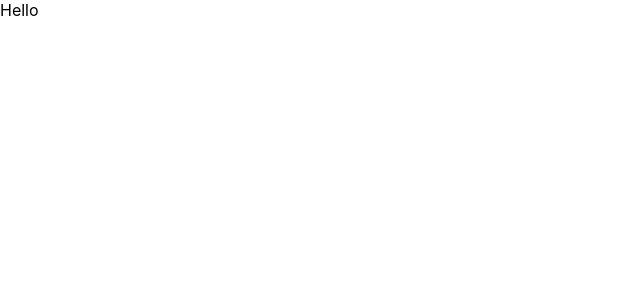
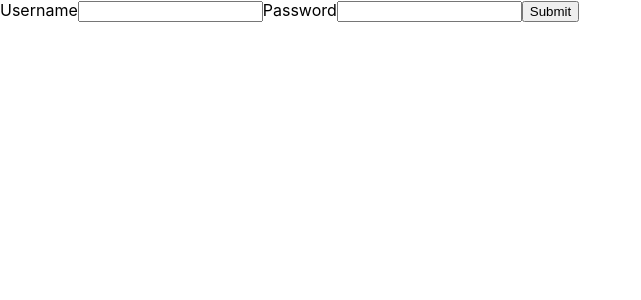
Before and after one commit to Mex777/todolist-frontend, a React (Create React App) app: page /login in a window 1280 px wide. Shown: the top 300 px of the page, without its empty margins (0-641 px from the left). Built offline with nearby package versions, Linux system fonts and the light colour scheme.

Commit message:
added login component

```diff
--- /dev/null
+++ b/src/Components/login-page/Login.js
@@ -0,0 +1,73 @@
+import { useState } from "react";
+import { useNavigate } from "react-router-dom";
+
+const fetchForm = async (username, password) => {
+  const myHeaders = new Headers();
+  myHeaders.append("Content-Type", "application/x-www-form-urlencoded");
+
+  const urlencoded = new URLSearchParams();
+  urlencoded.append("username", username);
+  urlencoded.append("password", password);
+
+  const requestOptions = {
+    method: "POST",
+    headers: myHeaders,
+    body: urlencoded,
+    redirect: "follow",
+  };
+
+  const res = await fetch(
+    `${process.env.REACT_APP_API_URL}/login`,
+    requestOptions
+  );
+  const resJson = await res.json();
+
+  return resJson;
+};
+
+function Login() {
+  const [username, setUsername] = useState();
+  const [password, setPassword] = useState();
+  const [error, setError] = useState();
+  const navigate = useNavigate();
+
+  const submit = async (e) => {
+    e.preventDefault();
+    const res = await fetchForm(username, password);
+    console.log(res);
+
+    if (res.token) {
+      localStorage.setItem("secret_token", res.token);
+      navigate("/");
+      return;
+    }
+
+    setError("Username or password incorrect");
+  };
+
+  return (
+    <div>
+      <form>
+        <label>Username</label>
+        <input
+          name="username"
+          value={username}
+          onChange={(e) => setUsername(e.target.value)}
+          required
+        />
+        <label>Password</label>
+        <input
+          name="password"
+          type="password"
+          value={password}
+          onChange={(e) => setPassword(e.target.value)}
+          required
+        />
+        <button onClick={submit}>Submit</button>
+      </form>
+      <p>{error}</p>
+    </div>
+  );
+}
+
+export default Login;
--- a/src/index.js
+++ b/src/index.js
@@ -1,11 +1,18 @@
 import React from "react";
 import ReactDOM from "react-dom/client";
 import "./index.css";
-import App from "./App";
+import App from "./Components/index-page/App";
+import { BrowserRouter, Route, Routes } from "react-router-dom";
+import Login from "./Components/login-page/Login";
 
 const root = ReactDOM.createRoot(document.getElementById("root"));
 root.render(
   <React.StrictMode>
-    <App />
+    <BrowserRouter>
+      <Routes>
+        <Route path="/login" element={<Login />}></Route>
+        <Route path="/" element={<App />}></Route>
+      </Routes>
+    </BrowserRouter>
   </React.StrictMode>
 );
```
Also changed, not shown: src/Components/index-page/App.js (renamed from src/App.js), 1 other file (tests, documents, lock files or other folders).
